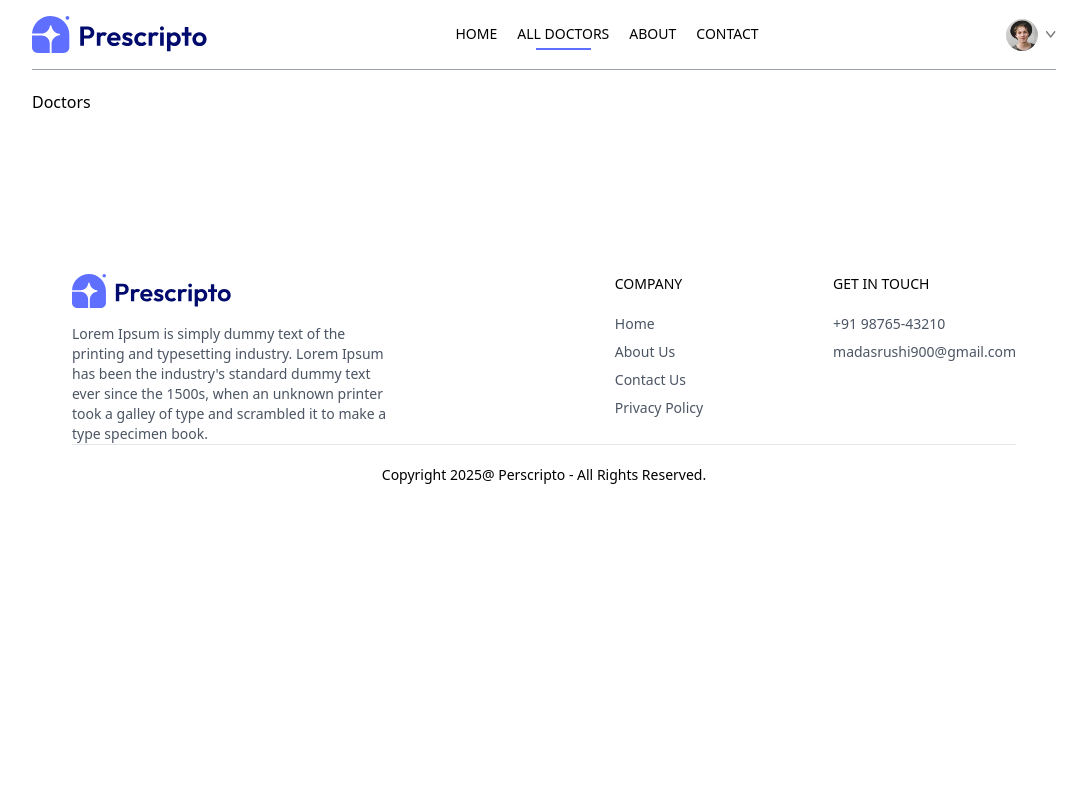
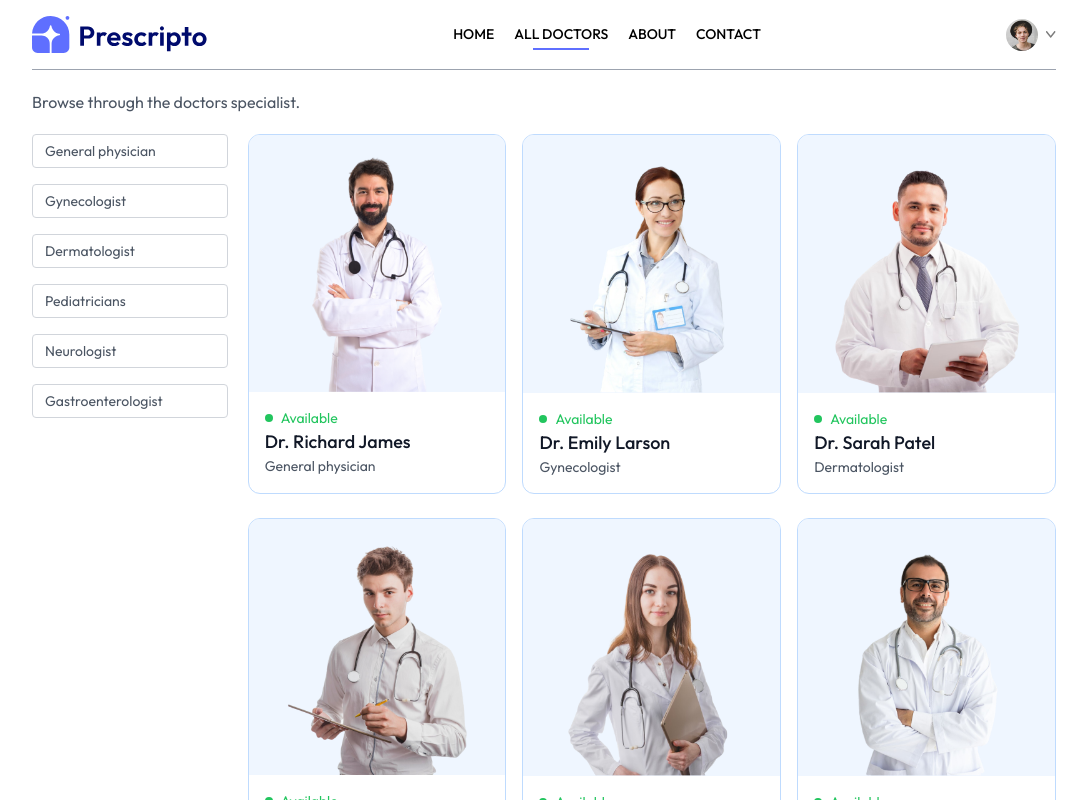
Before and after one commit to rushikeshmadas04/Prescripto, a React (Vite) app in the folder frontend/: page /doctors in a window 1280 px wide. Shown: the top 800 px of the page, without its empty margins (96-1183 px from the left). Built offline with nearby package versions, Linux system fonts and the light colour scheme.

Commit message:
Create All Doctors Page

```diff
--- a/frontend/src/assets/assets.js
+++ b/frontend/src/assets/assets.js
@@ -244,7 +244,7 @@
         _id: 'doc12',
         name: 'Dr. Patrick Harris',
         image: doc12,
-        speciality: 'Neurologist',
+        speciality: 'Gastroenterologist',
         degree: 'MBBS',
         experience: '4 Years',
         about: 'Dr. Davis has a strong commitment to delivering comprehensive medical care, focusing on preventive medicine, early diagnosis, and effective treatment strategies. Dr. Davis has a strong commitment to delivering comprehensive medical care, focusing on preventive medicine, early diagnosis, and effective treatment strategies.',
--- a/frontend/src/components/Navbar.jsx
+++ b/frontend/src/components/Navbar.jsx
@@ -10,7 +10,7 @@
   const [token,setToken] = useState(true)
   return (
     <div className='flex items-center justify-between text-sm py-4 mb-5 border-b border-b-gray-400'>
-      <img className='w-44 cursor-pointer' src={assets.logo} alt=""/>
+      <img onClick={()=>navigate('/')} className='w-44 cursor-pointer' src={assets.logo} alt=""/>
       <ul className='hidden md:flex items-start gap-5 font-medium'>
         <NavLink to='/'>
            <li className='py-1'>HOME</li>
--- a/frontend/src/index.css
+++ b/frontend/src/index.css
@@ -1,6 +1,11 @@
+@import url('https://fonts.googleapis.com/css2?family=Outfit:wght@100..900&display=swap');
 @tailwind base;
 @tailwind components;
 @tailwind utilities;
+
+*{
+  font-family: Outfit;
+}
 
 .active hr{
   @apply block
--- a/frontend/src/pages/Doctors.jsx
+++ b/frontend/src/pages/Doctors.jsx
@@ -1,8 +1,57 @@
-import React from 'react'
+import React, { useContext, useEffect, useState} from 'react'
+import {useNavigate, useParams} from 'react-router-dom'
+import {AppContext} from '../context/AppContext'
 
 const Doctors = () => {
+
+  const {speciality} = useParams();
+  const [filterDoc, setFilterDoc] = useState([]);
+  const navigate = useNavigate();
+
+  const {doctors} = useContext(AppContext);
+
+  const applyFilter = () => {
+    if (speciality) {
+      setFilterDoc(doctors.filter(doc => doc.speciality === speciality))
+    } else {
+      setFilterDoc(doctors)
+    }
+  }
+
+  useEffect(()=>{
+    applyFilter()
+  },[doctors,speciality])
+
   return (
-    <div>Doctors</div>
+    <div>
+        <p className='text-gray-600'>Browse through the doctors specialist.</p>
+        <div className='flex flex-col sm:flex-row items-start gap-5 mt-5'>
+          <div className='flex flex-col gap-4 text-sm text-gray-600'>
+            <p onClick={()=> speciality === 'General physician' ? navigate('/doctors') : navigate('/doctors/General physician')} className={`w-[94vw] sm:w-auto pl-3 py-1.5 pr-16 border border-gray-300 rounded transition-all cursor-pointer ${speciality === "General physician" ? "bg-indigo-100 text-black" : ""}`}>General physician</p>
+            <p onClick={()=> speciality === 'Gynecologist' ? navigate('/doctors') : navigate('/doctors/Gynecologist')} className={`w-[94vw] sm:w-auto pl-3 py-1.5 pr-16 border border-gray-300 rounded transition-all cursor-pointer ${speciality === "Gynecologist" ? "bg-indigo-100 text-black" : ""}`}>Gynecologist</p>
+            <p onClick={()=> speciality === 'Dermatologist' ? navigate('/doctors') : navigate('/doctors/Dermatologist')} className={`w-[94vw] sm:w-auto pl-3 py-1.5 pr-16 border border-gray-300 rounded transition-all cursor-pointer ${speciality === "Dermatologist" ? "bg-indigo-100 text-black" : ""}`}>Dermatologist</p>
+            <p onClick={()=> speciality === 'Pediatricians' ? navigate('/doctors') : navigate('/doctors/Pediatricians')} className={`w-[94vw] sm:w-auto pl-3 py-1.5 pr-16 border border-gray-300 rounded transition-all cursor-pointer ${speciality === "Pediatricians" ? "bg-indigo-100 text-black" : ""}`}>Pediatricians</p>
+            <p onClick={()=> speciality === 'Neurologist' ? navigate('/doctors') : navigate('/doctors/Neurologist')} className={`w-[94vw] sm:w-auto pl-3 py-1.5 pr-16 border border-gray-300 rounded transition-all cursor-pointer ${speciality === "Neurologist" ? "bg-indigo-100 text-black" : ""}`}>Neurologist</p>
+            <p onClick={()=> speciality === '' ? navigate('/doctors') : navigate('/doctors/Gastroenterologist')} className={`w-[94vw] sm:w-auto pl-3 py-1.5 pr-16 border border-gray-300 rounded transition-all cursor-pointer ${speciality === "Gastroenterologist" ? "bg-indigo-100 text-black" : ""}`}>Gastroenterologist</p>
+          </div>
+          <div className='w-full grid grid-cols-auto gap-4 gap-y-6'>
+            {
+              filterDoc.map((item,index)=>(
+          <div onClick={()=>navigate(`/appointment/${item._id}`)} className='border border-blue-200 rounded-xl  overflow-hidden cursor-pointer hover:translate-y-[-10px] transition-all duration-500' key={index}>
+            <img className="bg-blue-50" src={item.image} alt=" "/>
+            <div className='p-4'>
+              <div className='flex items-center gap-2 text-sm text-center text-green-500'>
+                <p className='w-2 h-2 bg-green-500 rounded-full'></p><p>Available</p>
+              </div>
+              <p className='text-gray-900 text-lg font-medium'>{item.name}</p>
+              <p className='text-gray-600 text-sm'>{item.speciality}</p>
+            </div>
+          </div>
+        ))
+            }
+          </div>
+        </div>
+    </div>
   )
 }
 
```
